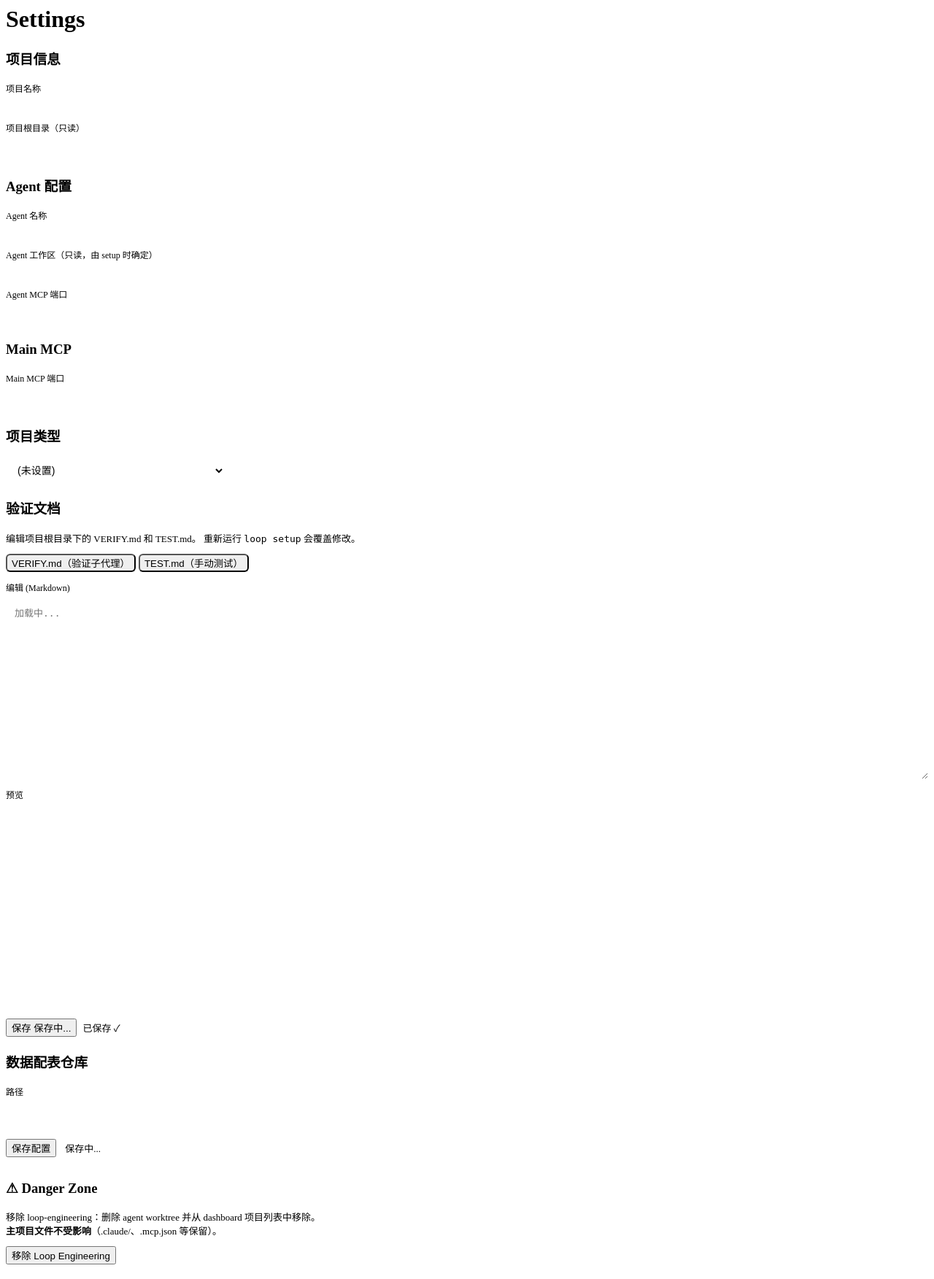
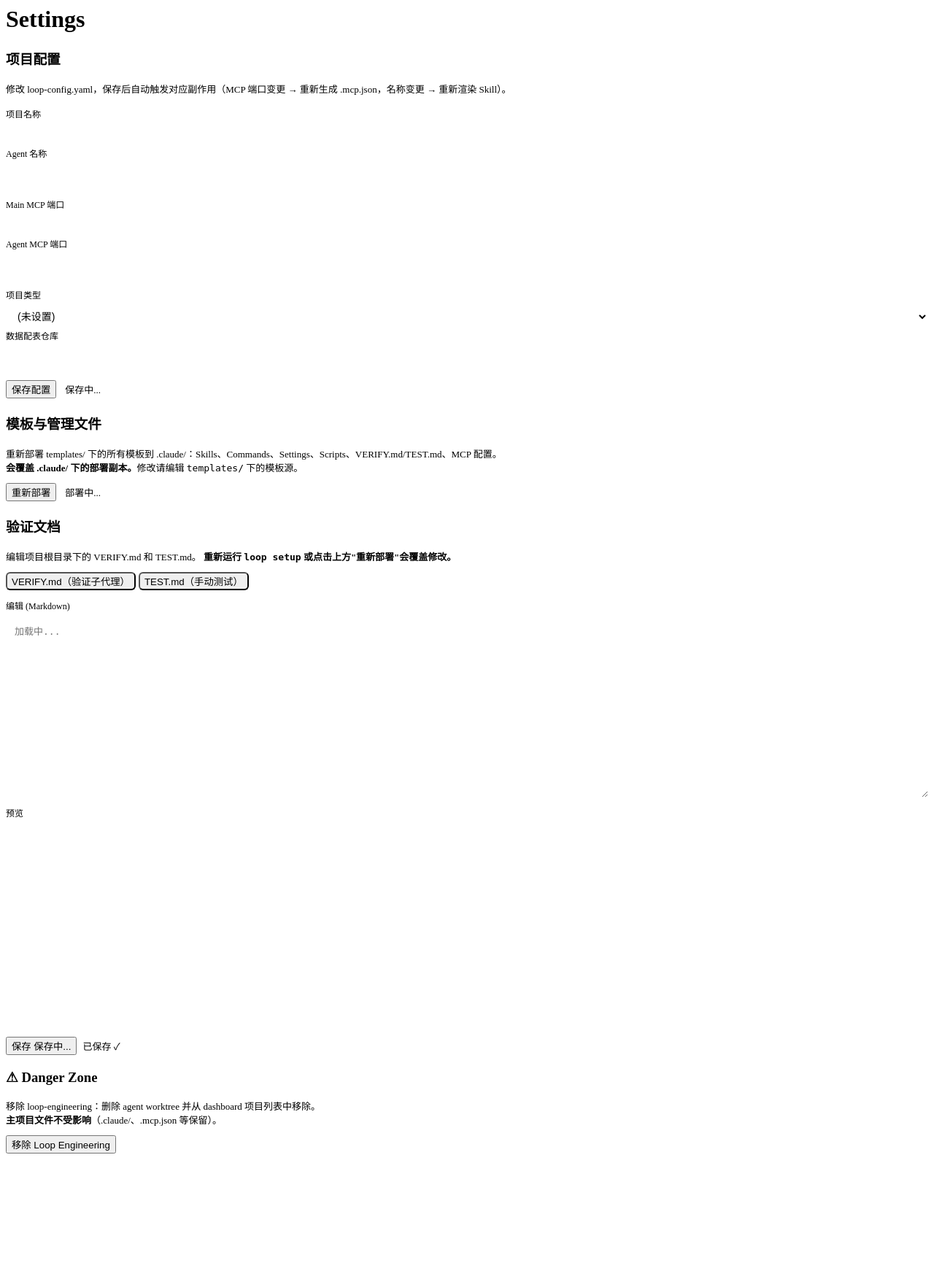
Before and after one commit to with007/loop-engineering, a FastAPI app: template src/loop_engineering/server/templates/settings.html in a window 1280 px wide. Shown: the whole page at 73% size. After the commit the page ends 1581 px from the top, so only its background shows below. Run offline with FastAPI, Linux system fonts and the light colour scheme; the template is opened without the code that fills it, so the values that code supplies are empty.

Commit message:
feat: 设置页面重构 + 一键模板重新部署
- 设置页面按功能分为 4 段：项目配置、模板部署、验证文档、Danger Zone
- 新增 /api/sync/deploy — 一键重新部署所有模板（skills/commands/
  settings/scripts/docs/MCP）从 templates/ 到 .claude/
- 模板部署卡片提供独立「重新部署」按钮，修复被误改的部署副本
- 项目配置卡片合并了分散的字段（名称/端口/类型/数据仓库）

Co-Authored-By: Claude <noreply@anthropic.com>

```diff
--- a/src/loop_engineering/server/app.py
+++ b/src/loop_engineering/server/app.py
@@ -6,7 +6,7 @@ from fastapi import FastAPI
 app = FastAPI(title="Loop Engineering Dashboard")
 
 # ── API routes ──
-from .api import control, projects, tasks, runs, branches, config, docs  # noqa: E402
+from .api import control, projects, tasks, runs, branches, config, docs, sync  # noqa: E402
 app.include_router(control.router, prefix="/api/control", tags=["control"])
 app.include_router(projects.router, prefix="/api/projects", tags=["projects"])
 app.include_router(tasks.router, prefix="/api/tasks", tags=["tasks"])
@@ -14,6 +14,7 @@ app.include_router(runs.router, prefix="/api/runs", tags=["runs"])
 app.include_router(branches.router, prefix="/api/branches", tags=["branches"])
 app.include_router(config.router, prefix="/api/config", tags=["config"])
 app.include_router(docs.router, prefix="/api/docs", tags=["docs"])
+app.include_router(sync.router, prefix="/api/sync", tags=["sync"])
 
 # ── Page routes (full pages, wrapped in base.html) ──
 from .routers import pages  # noqa: E402
--- a/src/loop_engineering/server/templates/settings.html
+++ b/src/loop_engineering/server/templates/settings.html
@@ -4,43 +4,36 @@
     <!-- 消息提示 -->
     <div id="settings-msg"></div>
 
-    <!-- 加载中，由 hx-indicator 处理 -->
-
-    <!-- 项目信息 -->
+    <!-- ==================== 项目配置 ==================== -->
     <form hx-post="/api/config/update"
           hx-target="#settings-msg" hx-swap="innerHTML"
           hx-indicator="#settings-saving">
         <input type="hidden" name="project" value="{{ current_root }}">
 
         <div class="card" style="margin-bottom: 20px;">
-            <h3>项目信息</h3>
-            <div class="grid grid-2">
+            <h3>项目配置</h3>
+            <p style="color: var(--muted); font-size: 13px; margin-bottom: 16px;">
+                修改 loop-config.yaml，保存后自动触发对应副作用（MCP 端口变更 → 重新生成 .mcp.json，名称变更 → 重新渲染 Skill）。
+            </p>
+
+            <div class="grid grid-2" style="margin-bottom: 16px;">
                 <div class="form-group">
                     <label style="color: var(--muted); font-size: 12px; display: block; margin-bottom: 4px;">项目名称</label>
                     <input type="text" name="project_name" value="{{ config.project.name }}" id="cfg-project-name"
                            style="width: 100%; padding: 8px 12px; background: var(--bg); color: var(--text); border: 1px solid var(--border); border-radius: 7px; font-size: 14px;">
                 </div>
                 <div class="form-group">
-                    <label style="color: var(--muted); font-size: 12px; display: block; margin-bottom: 4px;">项目根目录（只读）</label>
-                    <input type="text" value="{{ config.project.root }}" disabled
-                           style="width: 100%; padding: 8px 12px; background: var(--surface2); color: var(--dim); border: 1px solid var(--border); border-radius: 7px; font-size: 14px;">
-                </div>
-            </div>
-        </div>
-
-        <!-- Agent 配置 -->
-        <div class="card" style="margin-bottom: 20px;">
-            <h3>Agent 配置</h3>
-            <div class="grid grid-3">
-                <div class="form-group">
                     <label style="color: var(--muted); font-size: 12px; display: block; margin-bottom: 4px;">Agent 名称</label>
                     <input type="text" name="agent_name" value="{{ config.agent.name or '' }}"
                            style="width: 100%; padding: 8px 12px; background: var(--bg); color: var(--text); border: 1px solid var(--border); border-radius: 7px; font-size: 14px;">
                 </div>
+            </div>
+
+            <div class="grid grid-2" style="margin-bottom: 16px;">
                 <div class="form-group">
-                    <label style="color: var(--muted); font-size: 12px; display: block; margin-bottom: 4px;">Agent 工作区（只读，由 setup 时确定）</label>
-                    <input type="text" value="{{ config.agent.workspace or '' }}" disabled
-                           style="width: 100%; padding: 8px 12px; background: var(--surface2); color: var(--dim); border: 1px solid var(--border); border-radius: 7px; font-size: 14px;">
+                    <label style="color: var(--muted); font-size: 12px; display: block; margin-bottom: 4px;">Main MCP 端口</label>
+                    <input type="number" name="main_mcp_port" value="{{ config.main.mcp_port }}"
+                           style="width: 100%; padding: 8px 12px; background: var(--bg); color: var(--text); border: 1px solid var(--border); border-radius: 7px; font-size: 14px;">
                 </div>
                 <div class="form-group">
                     <label style="color: var(--muted); font-size: 12px; display: block; margin-bottom: 4px;">Agent MCP 端口</label>
@@ -48,22 +41,10 @@
                            style="width: 100%; padding: 8px 12px; background: var(--bg); color: var(--text); border: 1px solid var(--border); border-radius: 7px; font-size: 14px;">
                 </div>
             </div>
-        </div>
 
-        <!-- Main MCP -->
-        <div class="card" style="margin-bottom: 20px;">
-            <h3>Main MCP</h3>
-            <div class="form-group" style="max-width: 200px;">
-                <label style="color: var(--muted); font-size: 12px; display: block; margin-bottom: 4px;">Main MCP 端口</label>
-                <input type="number" name="main_mcp_port" value="{{ config.main.mcp_port }}"
-                       style="width: 100%; padding: 8px 12px; background: var(--bg); color: var(--text); border: 1px solid var(--border); border-radius: 7px; font-size: 14px;">
-            </div>
-        </div>
-
-        <!-- 项目类型 -->
-        <div class="card" style="margin-bottom: 20px;">
-            <h3>项目类型</h3>
-            <div class="form-group" style="max-width: 300px;">
+            <div class="grid grid-2" style="margin-bottom: 16px;">
+                <div class="form-group">
+                    <label style="color: var(--muted); font-size: 12px; display: block; margin-bottom: 4px;">项目类型</label>
                     <select name="type"
                             style="width: 100%; padding: 8px 12px; background: var(--bg); color: var(--text); border: 1px solid var(--border); border-radius: 7px; font-size: 14px;">
                         <option value="">(未设置)</option>
@@ -72,14 +53,44 @@
                         {% endfor %}
                     </select>
                 </div>
+                <div class="form-group">
+                    <label style="color: var(--muted); font-size: 12px; display: block; margin-bottom: 4px;">数据配表仓库</label>
+                    <input type="text" name="data_repo_path" value="{{ config.data_repo.path if config.data_repo else '' }}"
+                           style="width: 100%; padding: 8px 12px; background: var(--bg); color: var(--text); border: 1px solid var(--border); border-radius: 7px; font-size: 14px;">
+                </div>
             </div>
 
-        <!-- 验证文档 -->
+            <div style="display: flex; align-items: center; gap: 12px;">
+                <button type="submit" class="btn btn-primary">保存配置</button>
+                <span id="settings-saving" class="htmx-indicator" style="color: var(--dim); font-size: 13px;">保存中...</span>
+            </div>
+        </div>
+    </form>
+
+    <!-- ==================== 模板与管理文件 ==================== -->
+    <div class="card" style="margin-bottom: 20px;">
+        <h3>模板与管理文件</h3>
+        <p style="color: var(--muted); font-size: 13px; margin-bottom: 12px;">
+            重新部署 templates/ 下的所有模板到 .claude/：Skills、Commands、Settings、Scripts、VERIFY.md/TEST.md、MCP 配置。<br>
+            <strong>会覆盖 .claude/ 下的部署副本。</strong>修改请编辑 <code>templates/</code> 下的模板源。
+        </p>
+        <div id="sync-msg"></div>
+        <button class="btn btn-primary"
+                hx-post="/api/sync/deploy"
+                hx-target="#sync-msg"
+                hx-swap="innerHTML"
+                hx-indicator="#sync-spinner">
+            重新部署
+        </button>
+        <span id="sync-spinner" class="htmx-indicator" style="color: var(--dim); font-size: 13px; margin-left: 8px;">部署中...</span>
+    </div>
+
+    <!-- ==================== 验证文档 ==================== -->
     <div class="card" style="margin-bottom: 20px;" x-data="docsEditor()">
         <h3>验证文档</h3>
         <p style="color: var(--muted); font-size: 13px; margin-bottom: 12px;">
             编辑项目根目录下的 VERIFY.md 和 TEST.md。
-                重新运行 <code>loop setup</code> 会覆盖修改。
+            <strong>重新运行 <code>loop setup</code> 或点击上方"重新部署"会覆盖修改。</strong>
         </p>
 
         <!-- Tab switcher -->
@@ -126,26 +137,7 @@
         </div>
     </div>
 
-        <!-- Data Repo -->
-        <div class="card" style="margin-bottom: 20px;">
-            <h3>数据配表仓库</h3>
-            <div style="display: flex; gap: 12px; align-items: flex-end;">
-                <div class="form-group" style="flex: 1;">
-                    <label style="color: var(--muted); font-size: 12px; display: block; margin-bottom: 4px;">路径</label>
-                    <input type="text" name="data_repo_path" value="{{ config.data_repo.path if config.data_repo else '' }}"
-                           style="width: 100%; padding: 8px 12px; background: var(--bg); color: var(--text); border: 1px solid var(--border); border-radius: 7px; font-size: 14px;">
-                </div>
-            </div>
-        </div>
-
-        <!-- 保存 -->
-        <div style="margin-bottom: 32px; display: flex; align-items: center; gap: 12px;">
-            <button type="submit" class="btn btn-primary">保存配置</button>
-            <span id="settings-saving" class="htmx-indicator" style="color: var(--dim); font-size: 13px;">保存中...</span>
-        </div>
-    </form>
-
-    <!-- Danger Zone -->
+    <!-- ==================== Danger Zone ==================== -->
     <div class="card" style="border-color: var(--fail); margin-bottom: 20px;">
         <h3 style="color: var(--fail);">⚠ Danger Zone</h3>
         <p style="color: var(--muted); font-size: 13px; margin-bottom: 12px;">
@@ -177,7 +169,7 @@
                 </div>
             </form>
 
-            <!-- 全屏遮罩（默认隐藏） -->
+            <!-- 全屏遮罩 -->
             <div id="teardown-overlay" style="display: none; position: fixed; top: 0; left: 0; width: 100vw; height: 100vh;
                 background: rgba(0,0,0,0.7); z-index: 9999;">
                 <div style="display: flex; align-items: center; justify-content: center; width: 100%; height: 100%;">
```
Also changed, not shown: src/loop_engineering/server/api/sync.py (added, +71 -0 lines). Lines whose indentation alone changed are shown as unchanged.
